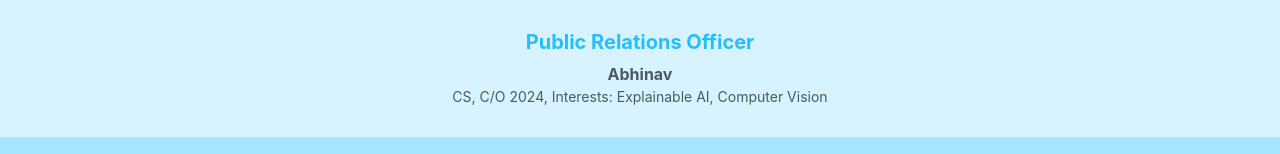
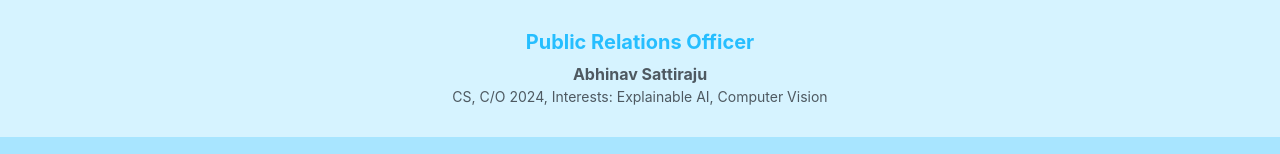
Before and after one commit to gtaims/gtaims, a React (Create React App) app: page /#/officers in a window 1280 px wide. Shown: the part 571-725 px from the top of the page. Built offline with nearby package versions, Linux system fonts and the light colour scheme.

Commit message:
added last name

```diff
--- a/src/components/officers.js
+++ b/src/components/officers.js
@@ -53,7 +53,7 @@ export const Officers = (props) => {
                         Public Relations Officer
                     </div>
                     <div className="name">
-                        Abhinav
+                        Abhinav Sattiraju
                     </div>
                     <div className="description">
                         CS, C/O 2024, Interests: Explainable AI, Computer Vision
```
